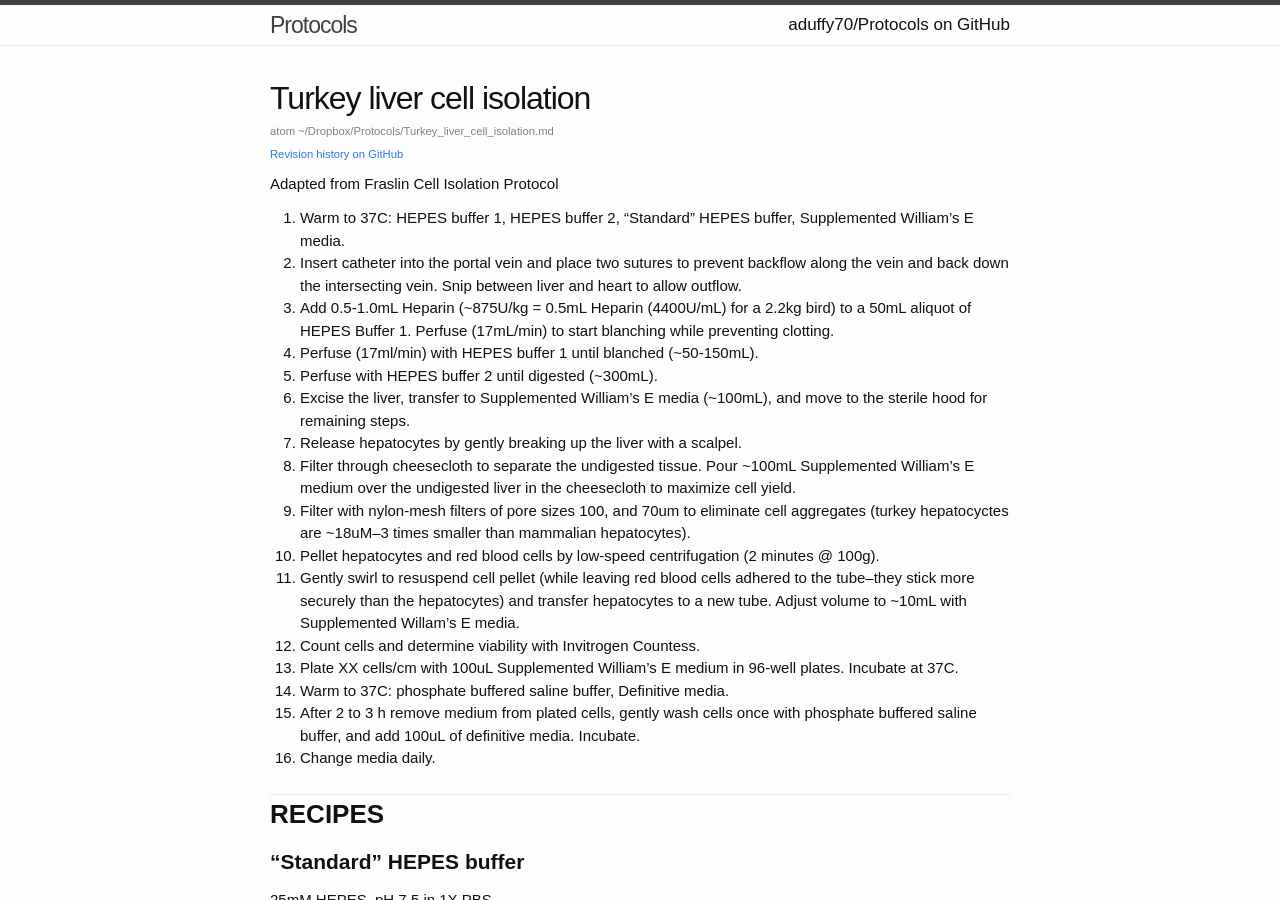
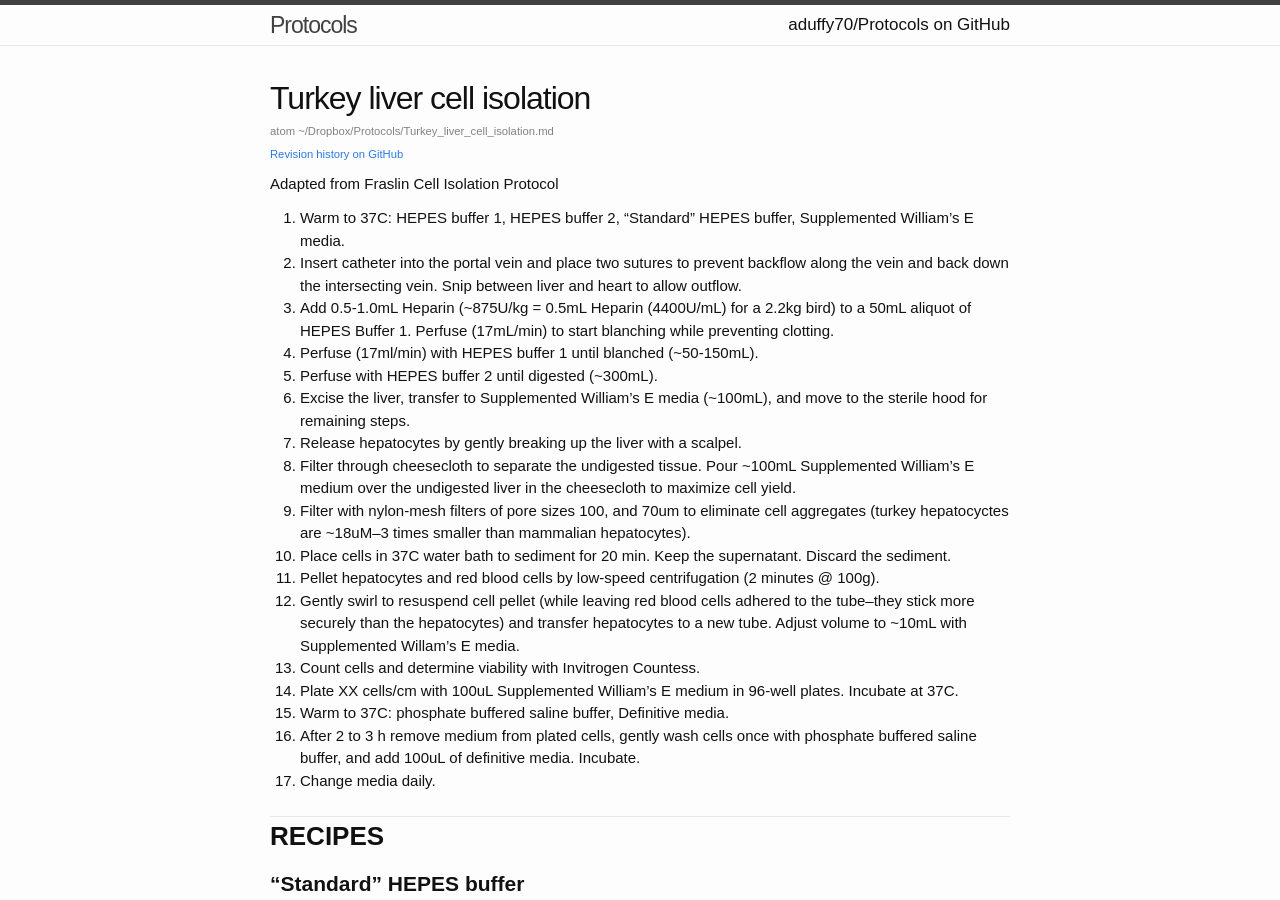
Before and after one commit to aduffy70/Protocols, a Jekyll site: the page built from Turkey_liver_cell_isolation.md, in a window 1280 px wide and 900 px high. Built offline with Jekyll 4.4.1, drawn with Linux system fonts in a browser that asks for light colours; some web fonts are replaced.

Commit message:
Go back to sedimenting before spinning to try to reduce debris.

```diff
--- a/Turkey_liver_cell_isolation.md
+++ b/Turkey_liver_cell_isolation.md
@@ -15,6 +15,7 @@ Adapted from Fraslin Cell Isolation Protocol
 1. Release hepatocytes by gently breaking up the liver with a scalpel.
 1. Filter through cheesecloth to separate the undigested tissue. Pour ~100mL Supplemented William’s E medium over the undigested liver in the cheesecloth to maximize cell yield.
 1. Filter with nylon-mesh filters of pore sizes 100, and 70um to eliminate cell aggregates (turkey hepatocyctes are ~18uM--3 times smaller than mammalian hepatocytes).
+1. Place cells in 37C water bath to sediment for 20 min. Keep the supernatant. Discard the sediment.
 1. Pellet hepatocytes and red blood cells by low-speed centrifugation (2 minutes @ 100g).
 1. Gently swirl to resuspend cell pellet (while leaving red blood cells adhered to the tube--they stick more securely than the hepatocytes) and transfer hepatocytes to a new tube. Adjust volume to ~10mL with Supplemented Willam's E media.
 1. Count cells and determine viability with Invitrogen Countess.
```
